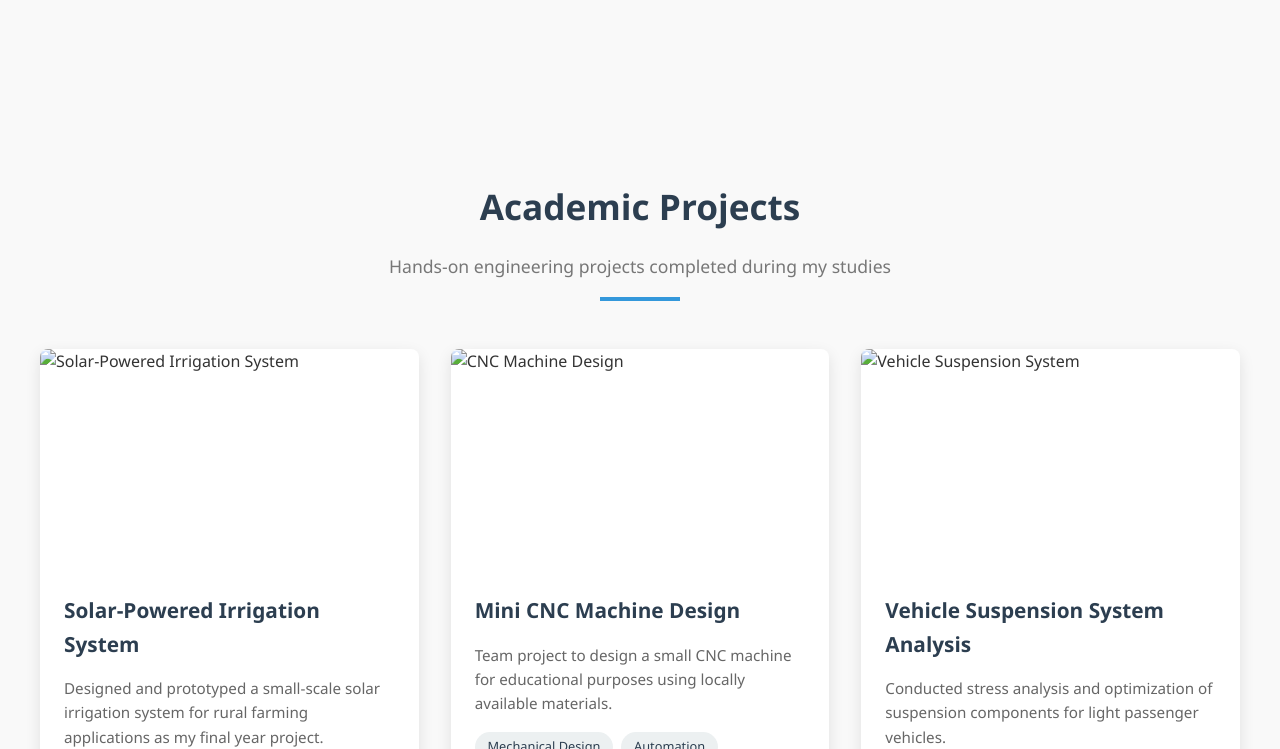
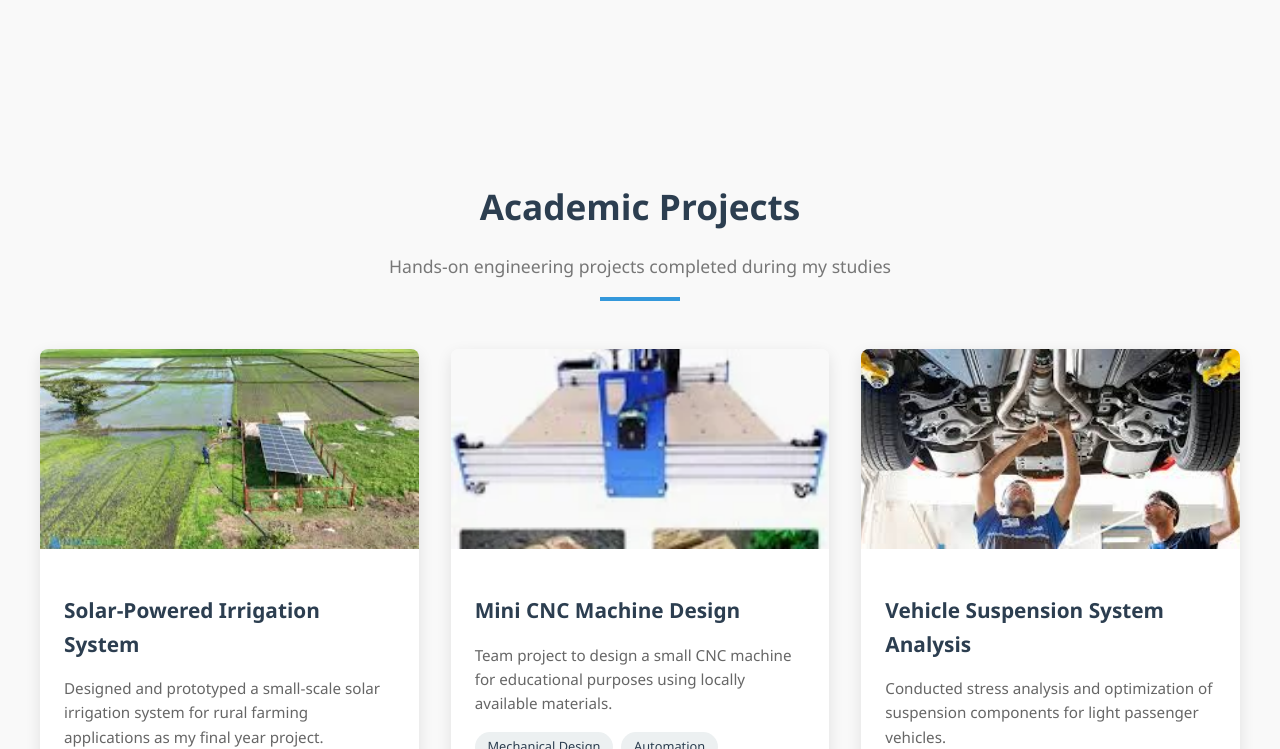
Before and after one commit to PentestAlfred/msumahi.github.io, a plain HTML site: page index.html in a window 1280 px wide. Shown: the part 1883-2632 px from the top of the page. Drawn offline with Linux system fonts and the light colour scheme.

Commit message:
Update index.html

```diff
--- a/index.html
+++ b/index.html
@@ -508,7 +508,7 @@
 
         <div class="about-content">
             <div class="about-img">
-                <img src="images/profile.jpg" alt="MSUMAHI - Mechanical Engineer">
+                <img src="./ChatGPT.png" alt="MSUMAHI - Mechanical Engineer">
             </div>
 
             <div class="about-text">
@@ -579,7 +579,7 @@
             <!-- Project 1 -->
             <div class="project-card">
                 <div class="project-img">
-                    <img src="images/solar-irrigation.jpg" alt="Solar-Powered Irrigation System">
+                    <img src="./Untitled.jpeg" alt="Solar-Powered Irrigation System">
                 </div>
                 <div class="project-info">
                     <h3>Solar-Powered Irrigation System</h3>
@@ -596,7 +596,7 @@
             <!-- Project 2 -->
             <div class="project-card">
                 <div class="project-img">
-                    <img src="images/cnc-design.jpg" alt="CNC Machine Design">
+                    <img src="./cnc.webp" alt="CNC Machine Design">
                 </div>
                 <div class="project-info">
                     <h3>Mini CNC Machine Design</h3>
@@ -613,7 +613,7 @@
             <!-- Project 3 -->
             <div class="project-card">
                 <div class="project-img">
-                    <img src="images/vehicle-design.jpg" alt="Vehicle Suspension System">
+                    <img src="./suspension.jpeg" alt="Vehicle Suspension System">
                 </div>
                 <div class="project-info">
                     <h3>Vehicle Suspension System Analysis</h3>
```
